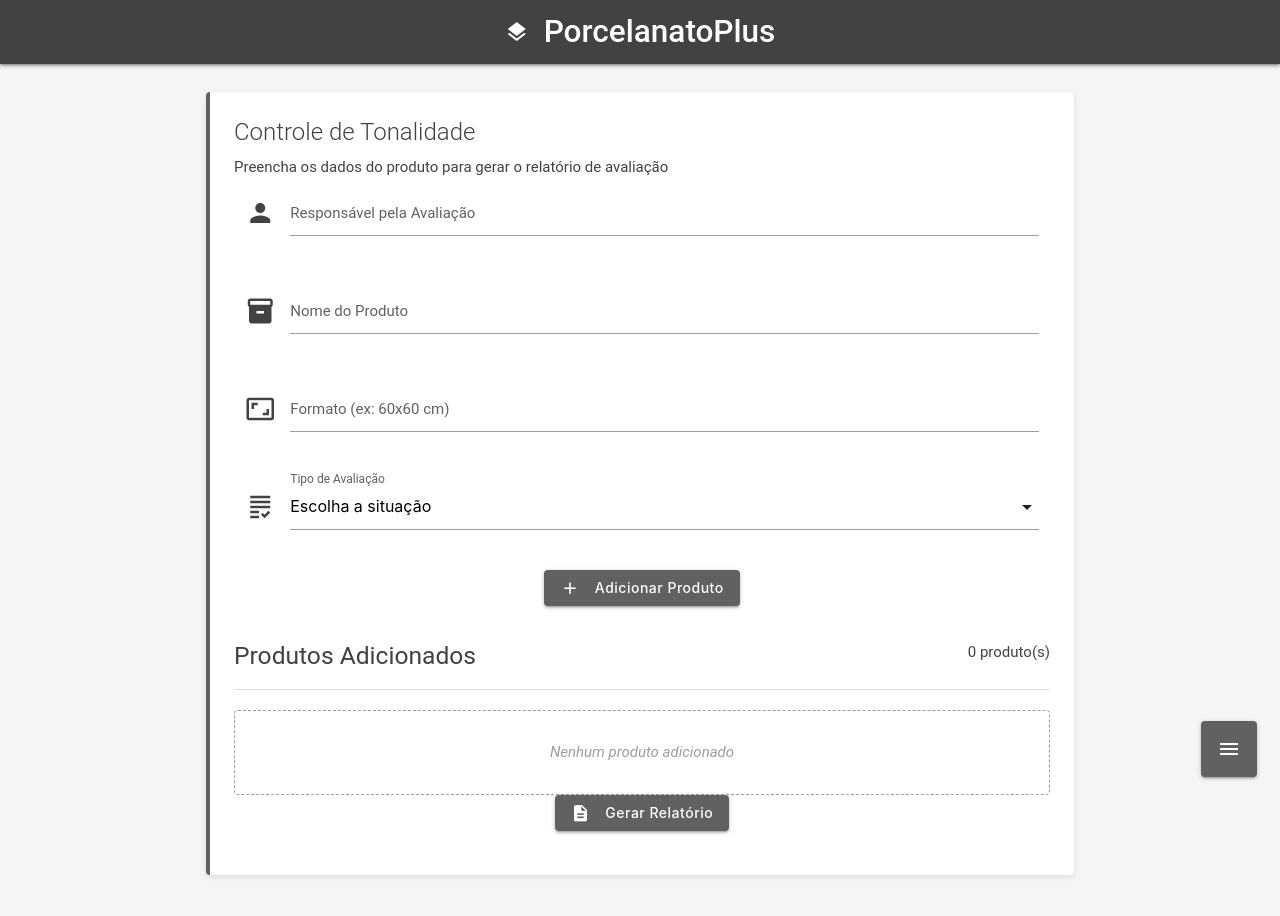
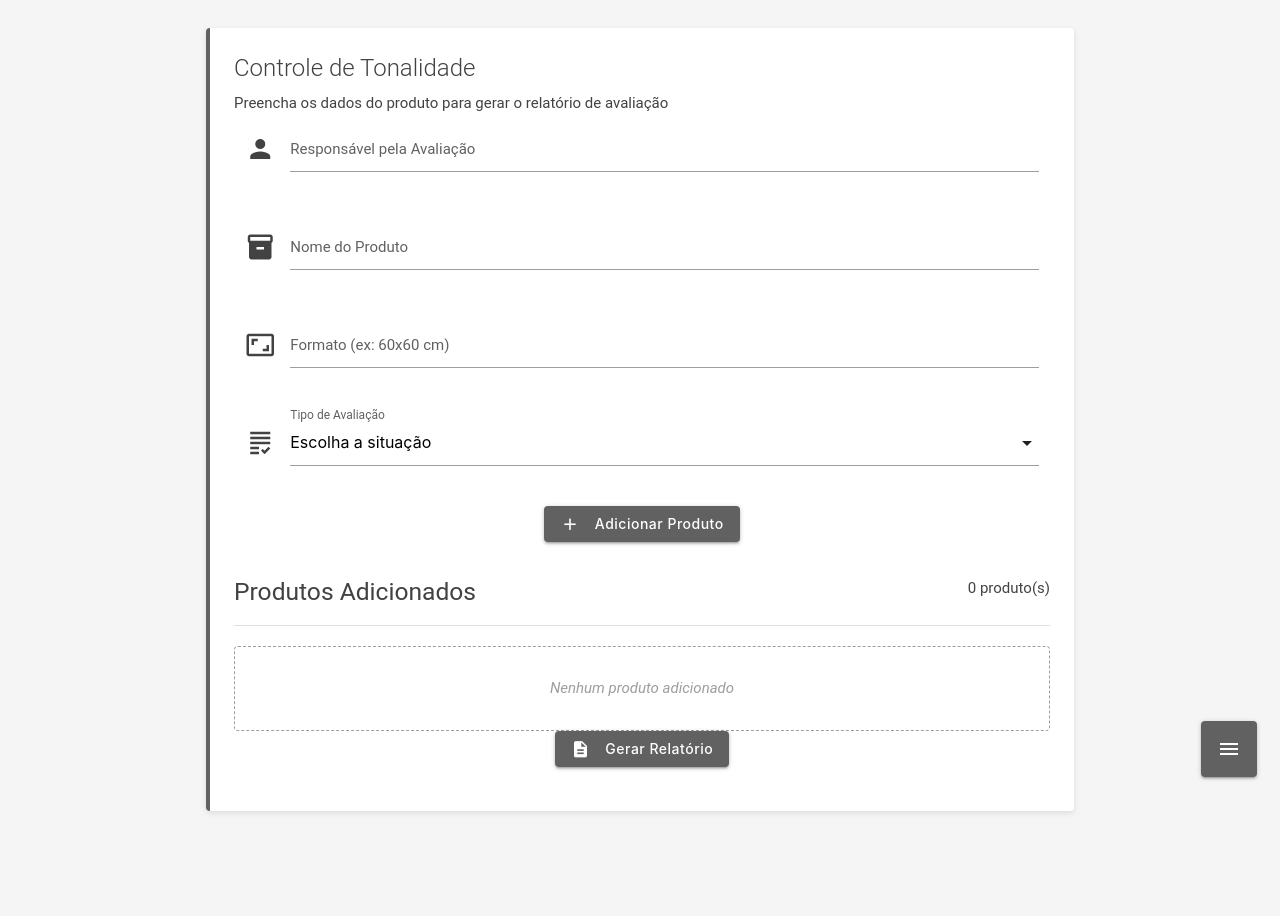
Before and after one commit to jeanthielis/controle_de_tonalidade, a plain HTML site: page index.html in a window 1280 px wide. Drawn offline with nearby package versions, Linux system fonts and the light colour scheme.

Commit message:
v4030925

```diff
--- a/index.html
+++ b/index.html
@@ -279,16 +279,7 @@
     </style>
 </head>
 <body>
-    <header>
-        <nav>
-            <div class="nav-wrapper">
-                <a href="#" class="brand-logo center">
-                    <i class="material-icons">layers</i>
-                    PorcelanatoPlus
-                </a>
-            </div>
-        </nav>
-    </header>
+
 
     <main>
         <div class="container">
```
